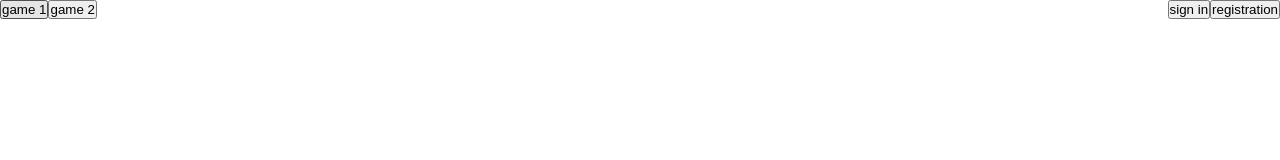
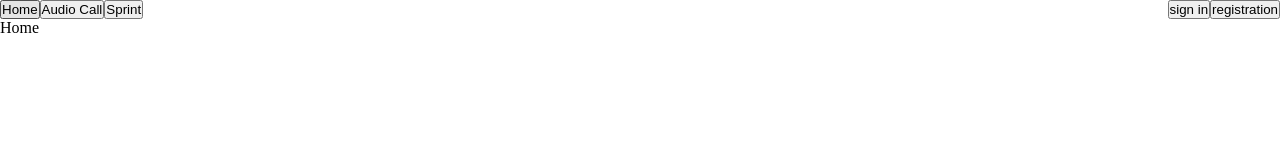
Before and after one commit to VnuckDima/react-rs-lang, a React (Create React App) app: page / in a window 1280 px wide. Shown: the top 160 px of the page. Built offline with nearby package versions, Linux system fonts and the light colour scheme.

Commit message:
feat: added routing

```diff
--- a/src/App.tsx
+++ b/src/App.tsx
@@ -1,13 +1,20 @@
 import React from 'react';
-import { Route } from "react-router-dom";
+import { Route, Routes } from 'react-router-dom';
 import './App.css';
+import AudioCall from './components/games/audio-call/AudioCall';
+import Sprint from './components/games/sprint/Sprint';
 import Header from './components/header/Header';
+import Home from './components/home/Home';
 
 function App() {
   return (
     <div className="container">
       <Header />
-
+      <Routes>
+      <Route path="/" element={<Home />} />
+      <Route path="audio-call" element={<AudioCall />} />
+	  <Route path="sprint" element={<Sprint />} />
+      </Routes>
     </div>
   );
 }
--- a/src/components/header/Header.tsx
+++ b/src/components/header/Header.tsx
@@ -1,4 +1,5 @@
 import React, { useState } from 'react';
+import { Link } from 'react-router-dom';
 import Login from '../login/Login';
 import Modal from '../modal/Modal';
 import './style.scss';
@@ -7,13 +8,13 @@ export default function Header() {
   const [modalActive, setModalActive] = useState(false);
 
   async function getWords() {
-    const res = await fetch('http://localhost:3001/users', {
-      method: 'POST',
-      headers: { 'Content-Type': 'application/json' },
+    const res = await fetch("http://localhost:3001/users", {
+      method: "POST",
+      headers: { "Content-Type": "application/json" },
       body: JSON.stringify({
-        name: 'test1',
-        email: 'test1@mail.ru',
-        password: '12345678',
+        name: "test1",
+        email: "test1@mail.ru",
+        password: "12345678",
       }),
     });
     const data = await res.json();
@@ -27,12 +28,23 @@ export default function Header() {
   return (
     <header className="header">
       <div className="header__games">
-        <button type="button">game 1</button>
-        <button type="button">game 2</button>
+        <Link to="/">
+          <button type="button">Home</button>
+        </Link>
+        <Link to="audio-call">
+          <button type="button">Audio Call</button>
+        </Link>
+        <Link to="sprint">
+          <button type="button">Sprint</button>
+        </Link>
       </div>
       <div className="header__registration">
-        <button onClick={func} type="button">sign in</button>
-        <button onClick={getWords} type="button">registration</button>
+        <button onClick={func} type="button">
+          sign in
+        </button>
+        <button onClick={getWords} type="button">
+          registration
+        </button>
       </div>
       <Modal state={{ modalActive, setModalActive }}>
         <Login state={{ modalActive, setModalActive }} />
```
Also changed, not shown: .eslintrc.json.
